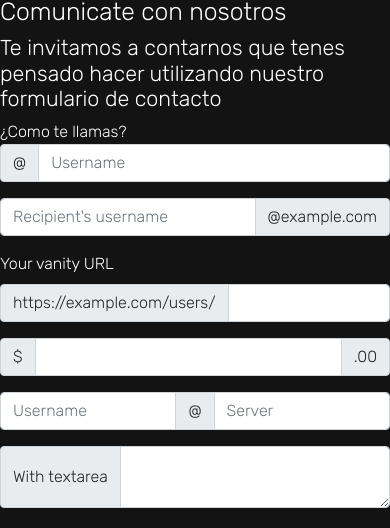
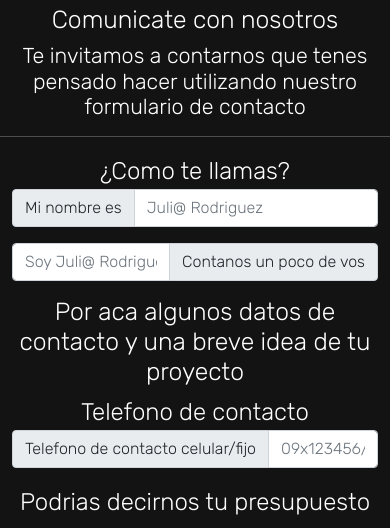
Before and after one commit to gonz410s/Construxion_46960, a plain HTML site: page pages/Contacto.html in a window 390 px wide. Shown: the part 79-607 px from the top of the page. Drawn offline with Linux system fonts and the light colour scheme.

Commit message:
hice el formulario de contacto full responsive y esta terminado

```diff
--- a/pages/Contacto.html
+++ b/pages/Contacto.html
@@ -41,47 +41,49 @@
         </nav>
     </header>
     <main>
-        <section>
-            <h2>Comunicate con nosotros</h2>
+        <section class="text-center">
+            <h2 class="mt-2">Comunicate con nosotros</h2>
             <h4>Te invitamos a contarnos que tenes pensado hacer utilizando nuestro formulario de contacto</h4>
-                <label for="">¿Como te llamas?</label>
-                <div class="">
+            <hr>
+                <label class="textoProyecto" for="Nombre">¿Como te llamas?</label>
+                <div class="container">
                     <div class="input-group mb-3">
-                        <span class="input-group-text" id="basic-addon1">@</span>
-                        <input type="text" class="form-control" placeholder="Username" aria-label="Username" aria-describedby="basic-addon1">
+                        <span class="input-group-text" id="basic-addon1">Mi nombre es</span>
+                        <input type="text" class="form-control" placeholder="Juli@ Rodriguez" aria-label="NombreCliente" aria-describedby="Nombre y Apellido">
                     </div>
 
                     <div class="input-group mb-3">
-                        <input type="text" class="form-control" placeholder="Recipient's username" aria-label="Recipient's username" aria-describedby="basic-addon2">
-                        <span class="input-group-text" id="basic-addon2">@example.com</span>
+                        <input type="text" class="form-control" placeholder="Soy Juli@ Rodriguez, vivo en Montevideo y vivo con mi familia" aria-label="Conociendonos" aria-describedby="Un poco de contexto personal">
+                        <span class="input-group-text" id="basic-addon2">Contanos un poco de vos</span>
                     </div>
-
-                    <label for="basic-url" class="form-label">Your vanity URL</label>
+                    <h2 class="mt-2">Por aca algunos datos de contacto y una breve idea de tu proyecto</h2>
+                    <label class="textoProyecto" for="Telefono" class="form-label">Telefono de contacto</label>
                     <div class="input-group mb-3">
-                        <span class="input-group-text" id="basic-addon3">https://example.com/users/</span>
-                        <input type="text" class="form-control" id="basic-url" aria-describedby="basic-addon3">
+                        <span class="input-group-text" id="basic-addon3">Telefono de contacto celular/fijo</span>
+                        <input type="text" class="form-control"  placeholder="09x123456/2222 4455" id="telefonoContacto" aria-describedby="basic-addon3">
                     </div>
-
+                    <label class="textoProyecto" for="Presupuesto">Podrias decirnos tu presupuesto aproximado?</label>
                     <div class="input-group mb-3">
-                        <span class="input-group-text">$</span>
+                        <span class="input-group-text">US$</span>
                         <input type="text" class="form-control" aria-label="Amount (to the nearest dollar)">
                         <span class="input-group-text">.00</span>
                     </div>
-
+                    <label class="textoProyecto" for="Email">Un correo electronico para poder charlar mas tarde</label>
                     <div class="input-group mb-3">
-                        <input type="text" class="form-control" placeholder="Username" aria-label="Username">
+                        <input type="text" class="form-control" placeholder="JuliRodriguez" aria-label="usuarioMail">
                         <span class="input-group-text">@</span>
-                        <input type="text" class="form-control" placeholder="Server" aria-label="Server">
+                        <input type="text" class="form-control" placeholder="gmail.com" aria-label="Correo">
                     </div>
 
                     <div class="input-group">
-                        <span class="input-group-text">With textarea</span>
-                        <textarea class="form-control" aria-label="With textarea"></textarea>
+                        <span class="input-group-text">Contanos que tenes pensado</span>
+                        <textarea class="form-control" placeholder="Me gustaria hacer una reforma en mi cocina, necesito cambiar la mesada, poner una isla y renovar el piso" aria-label="With textarea"></textarea>
                     </div>
                 </div>
         </section>
 
     </main>
+    <hr>
     <footer class="text-center mt-5">
         <div class="container">
             <div class="row">
```
